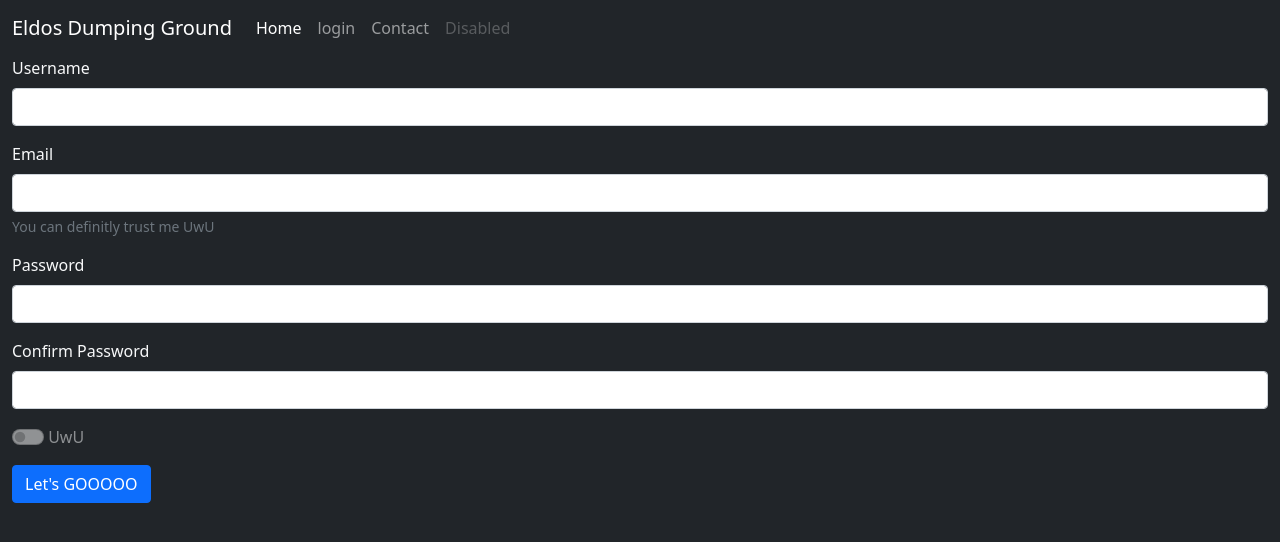
After one commit to EldosHD/Website-old, a Flask app: page /register/ in a window 1280 px wide. The commit adds this page. Shown: the top 542 px of the page. Run offline with Flask 2, Linux system fonts and the light colour scheme.

Commit message:
last commit with prototype of login system

```diff
--- a/app.py
+++ b/app.py
@@ -8,7 +8,7 @@ from flask_sqlalchemy import SQLAlchemy
 
 app = Flask(__name__)
 app.secret_key = 'test'    # TODOOOOOO: change to something secure
-app.config['SQLALCHEMY_DATABASE_URI'] = 'sqlite://users.sqlite3'
+app.config['SQLALCHEMY_DATABASE_URI'] = 'sqlite:///users.sqlite3'
 app.config['SQLALCHEMY_TRACK_MODIFICATIONS'] = False  # removes some warnings
 app.permanent_session_lifetime = timedelta(days=5)
 
@@ -19,13 +19,23 @@ class users(db.Model):
     _id = db.Column("id", db.Integer, primary_key=True)  # defines the id and sets it as the primary_key
     name = db.Column(db.String(100))
     email = db.Column(db.String(100))
+    password = db.Column(db.String(100))
 
-    def __init__(self, name, email):
+    def __init__(self, name, email, password):
         self.name = name
         self.email = email
+        self.password = password
 
 
 favColor = '#FFFF33'
+
+def renderTemplate(template: str):
+    """Returns the html code of the template. Needs to be returned again."""
+    if "user" in session:
+        # if logged in
+        return render_template(template, status='logout')
+    else:
+        return render_template(template, status='login')
 
 
 @app.route('/')
@@ -71,7 +81,10 @@ def user():
         if request.method == "POST":
             email = request.form['userEmail']
             session['email'] = email
-            flash('Email was saved!', 'info')  # doesnt work rn. See login.html for info
+            foundUsr = users.query.filter_by(name=user).first()
+            foundUsr.email = email
+            db.commit()
+            flash('Email was saved!', 'info')
         else:
             if 'email' in session:
                 email = session['email']
@@ -84,15 +97,25 @@ def user():
     else:
         return redirect(url_for('login'))
 
+@app.route('/register/', methods=['POST', 'GET'])
+def register():
+    if request.method == 'POST':
+        session.permanent = True
+        user = request.form['username']
+        session['user'] = user
+        foundUsr = users.query.filter_by(name=user).first()
+
+        if foundUsr:
+            session['email'] = foundUsr.email
+        else:
+            usr = users(user, None, None)
+            db.add(usr)
+            db.commit()
+    return renderTemplate('register.html')
 
 @app.route('/contact/')
 def contact():
-    if "user" in session:
-        # if logged in
-        return render_template('contact.html', status='logout')
-    else:
-        return render_template('contact.html', status='login')
-
+    return renderTemplate('contact.html')
 
 if __name__ == '__main__':
     db.create_all()
--- a/templates/base.html
+++ b/templates/base.html
@@ -1,5 +1,6 @@
 <!doctype html>
 <html lang="en">
+
 <head>
   {% block head %}
   <!-- Required meta tags -->
@@ -7,7 +8,8 @@
   <meta name="viewport" content="width=device-width, initial-scale=1">
 
   <!-- Bootstrap CSS -->
-    <link href="https://cdn.jsdelivr.net/npm/bootstrap@5.1.3/dist/css/bootstrap.min.css" rel="stylesheet" integrity="sha384-1BmE4kWBq78iYhFldvKuhfTAU6auU8tT94WrHftjDbrCEXSU1oBoqyl2QvZ6jIW3" crossorigin="anonymous">
+  <link href="https://cdn.jsdelivr.net/npm/bootstrap@5.1.3/dist/css/bootstrap.min.css" rel="stylesheet"
+    integrity="sha384-1BmE4kWBq78iYhFldvKuhfTAU6auU8tT94WrHftjDbrCEXSU1oBoqyl2QvZ6jIW3" crossorigin="anonymous">
   <title>{% block title %}{% endblock %}</title>
   {% endblock %}
 </head>
@@ -19,7 +21,8 @@
       <a class="navbar-brand" href="/">
         Eldos Dumping Ground
       </a>
-	<button class="navbar-toggler" type="button" data-bs-toggle="collapse" data-bs-target="#navbarNav" aria-controls="navbarNav" aria-expanded="false" aria-label="Toggle navigation">
+      <button class="navbar-toggler" type="button" data-bs-toggle="collapse" data-bs-target="#navbarNav"
+        aria-controls="navbarNav" aria-expanded="false" aria-label="Toggle navigation">
         <span class="navbar-toggler-icon"></span>
       </button>
       <div class="collapse navbar-collapse" id="navbarNav">
@@ -42,9 +45,24 @@
   </nav>
 
   <!-- content -->
-    <div id="content" class="container-fluid bg-dark text-light">{% block content %}{% endblock %}</div>
+  <div id="content" class="container-fluid bg-dark text-light">
+     <!-- flashes a message
+    TODO: doesnt work yet -->
+    {% with messages = get_flashed_messages() %}
+    {% if messages %}
+    {% for msg in messages %}
+    <p>{{msg}}</p>
+    {% endfor %}
+    {% endif %}
+    {% endwith %}
+
+    {% block content %}{% endblock %}
+  </div>
 
   <!-- Bootstrap Bundle with Popper -->
-    <script src="https://cdn.jsdelivr.net/npm/bootstrap@5.1.3/dist/js/bootstrap.bundle.min.js" integrity="sha384-ka7Sk0Gln4gmtz2MlQnikT1wXgYsOg+OMhuP+IlRH9sENBO0LRn5q+8nbTov4+1p" crossorigin="anonymous"></script>
+  <script src="https://cdn.jsdelivr.net/npm/bootstrap@5.1.3/dist/js/bootstrap.bundle.min.js"
+    integrity="sha384-ka7Sk0Gln4gmtz2MlQnikT1wXgYsOg+OMhuP+IlRH9sENBO0LRn5q+8nbTov4+1p"
+    crossorigin="anonymous"></script>
 </body>
+
 </html>
--- a/templates/contact.html
+++ b/templates/contact.html
@@ -5,4 +5,5 @@
   <h1>Contact</h1>
   <p class="important">
     Contact me here: Eldos.sonofelax@gmail.com
+  </p>
 {% endblock %}
--- /dev/null
+++ b/templates/register.html
@@ -0,0 +1,31 @@
+{% extends "base.html" %}
+{% block title %}Sign Up{% endblock %}
+
+{% block content %}
+<form action="#" method="post">
+    <div class="mb-3">
+        <label for="inputUsername" class="form-label">Username</label>
+        <input type="text" class="form-control" id="inputUsername" name="username" aria-describedby="inputGroupPrepend"
+            required>
+    </div>
+    <div class="mb-3">
+        <label for="inputEmail" class="form-label">Email</label>
+        <input type="email" class="form-control" id="inputEmail" name="email" aria-describedby="inputGroupPrepend"
+            required>
+        <div id="emailHelp" class="form-text">You can definitly trust me UwU</div>
+    </div>
+    <div class="mb-3">
+        <label for="inputPassword" class="form-label" required>Password</label>
+        <input type="password" class="form-control" id="inputPassword">
+    </div>
+    <div class="mb-3">
+        <label for="confirmPassword" class="form-label" required>Confirm Password</label>
+        <input type="password" class="form-control" id="confirmPassword">
+    </div>
+    <div class="mb-3 form-switch">
+        <input type="checkbox" class="form-check-input" id="stayLoggedIn" disabled>
+        <label class="form-check-label" for="stayLoggedIn">UwU</label>
+    </div>
+    <button type="submit" class="btn btn-primary">Let's GOOOOO</button>
+</form>
+{% endblock %}
--- a/templates/user.html
+++ b/templates/user.html
@@ -2,6 +2,7 @@
 {% block title %}{{usr}}{% endblock %}
 
 {% block content %}
+
   <h1>Hello {{usr}}</h1>
   <p class="important">
     Welcome to your homepage. Insert fav color picker here.
@@ -13,7 +14,6 @@
       <button type="submit" class="btn btn-primary">Submit</button>
     </div>
   </form>
-
 
 
 
```
Also changed, not shown: templates/index.html (+10 -3 lines), templates/login.html (+6 -13 lines), users.sqlite3 (added). Lines whose indentation alone changed are shown as unchanged.
